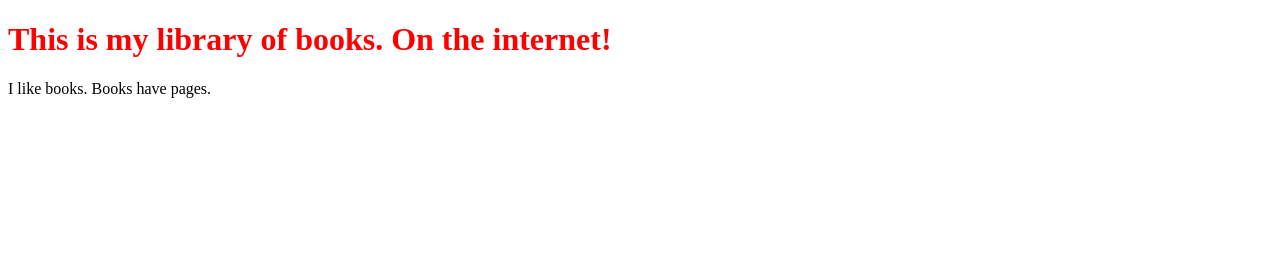
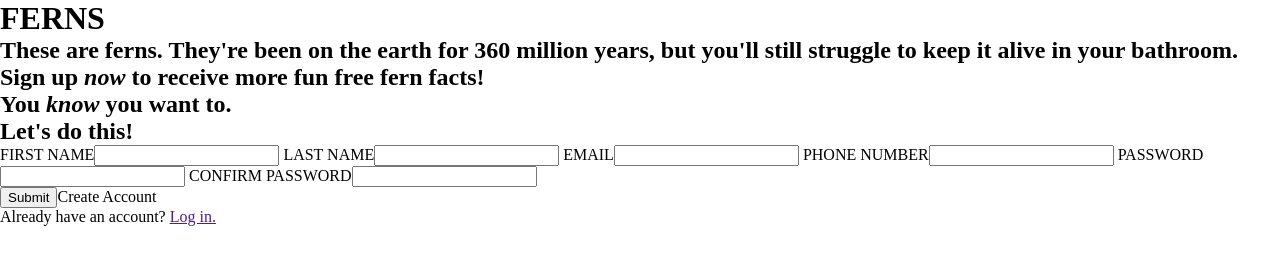
Before and after one commit to elsaepo/odin-sign-up-form, a plain HTML site: page index.html in a window 1280 px wide. Drawn offline with Linux system fonts and the light colour scheme.

Commit message:
set up basic HTML structure, add stylesheet

```diff
--- a/index.html
+++ b/index.html
@@ -3,11 +3,38 @@
     <head>
         <meta charset="utf-8" />
         <link rel="stylesheet" type="text/css" href="styles.css" />
-        <title>My Book Library</title>
+        <title>Free Fern Facts</title>
+        <!-- bg image credit: https://unsplash.com/photos/OOE4xAnBhKo -->
     </head>
 
     <body>
-        <h1>This is my library of books. On the internet!</h1>
-        <p>I like books. Books have pages.</p>
+        <div id="app-container">
+            <div id="image-container">
+                <div class="banner">
+                    <h1>FERNS</h1>
+                </div>
+            </div>
+            <div id="sign-up-container">
+                <div class="sign-up-section">
+                    <h2>These are ferns. They're been on the earth for 360 million years, but you'll still struggle to keep it alive in your bathroom. Sign up <em>now</em> to receive more fun free fern facts!</h2>
+                    <h2>You <em>know</em> you want to.</h2>
+                </div>
+                <div class="sign-up-section">
+                    <h2>Let's do this!</h2>
+                    <form action="submit">
+                        <label for="">FIRST NAME</label><input type="text">
+                        <label for="">LAST NAME</label><input type="text">
+                        <label for="">EMAIL</label><input type="email">
+                        <label for="">PHONE NUMBER</label><input type="number">
+                        <label for="">PASSWORD</label><input type="password">
+                        <label for="">CONFIRM PASSWORD</label><input type="password">
+                    </form>
+                </div>
+                <div class="sign-up-section">
+                    <input type="submit">Create Account</input>
+                    <p>Already have an account? <a href="">Log in.</a></p>
+                </div>
+            </div>
+        </div>
     </body>
 </html>
--- a/styles.css
+++ b/styles.css
@@ -1,3 +1,5 @@
-h1 {
-    color: red;
+@import url('https://fonts.googleapis.com/css2?family=Prata&family=Roboto:wght@100;300;400;500;700&display=swap');
+
+body, h1, h2, p {
+    margin: 0;
 }
```
Also changed, not shown: 1 other file.
